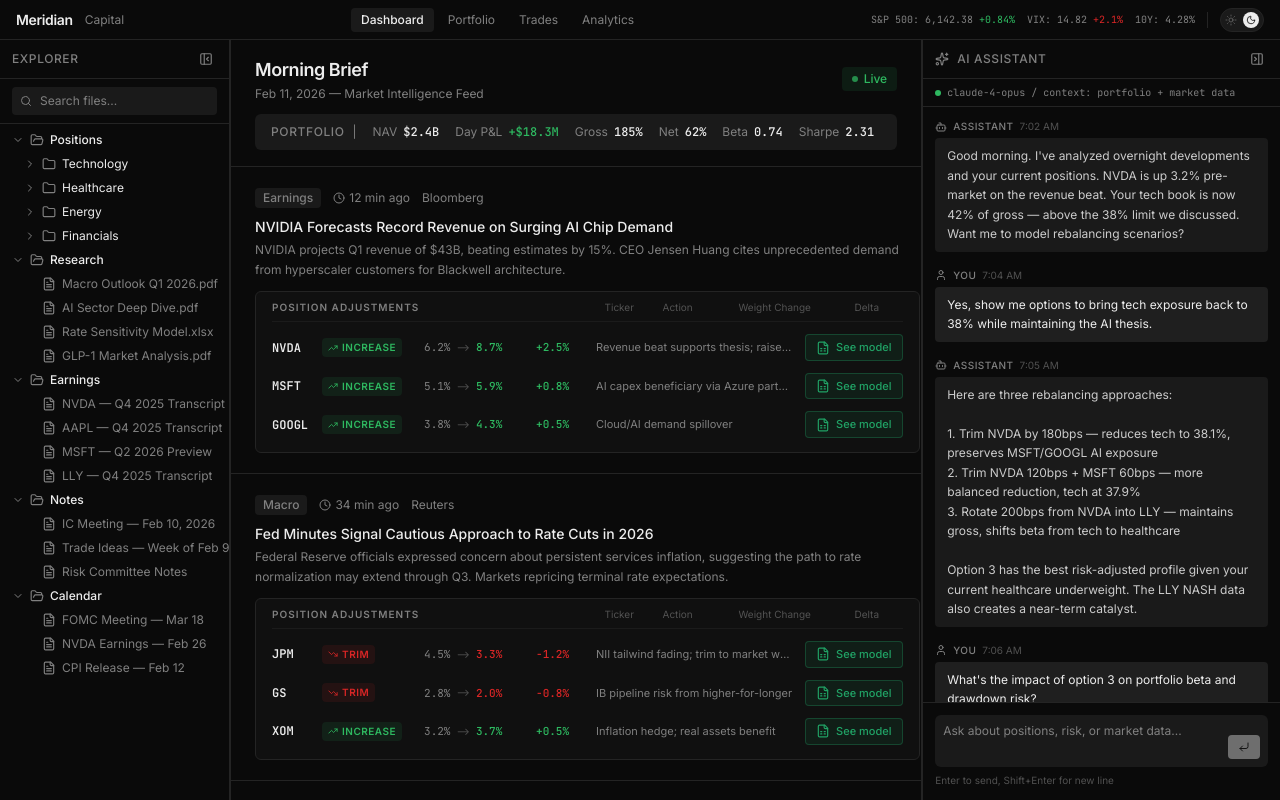
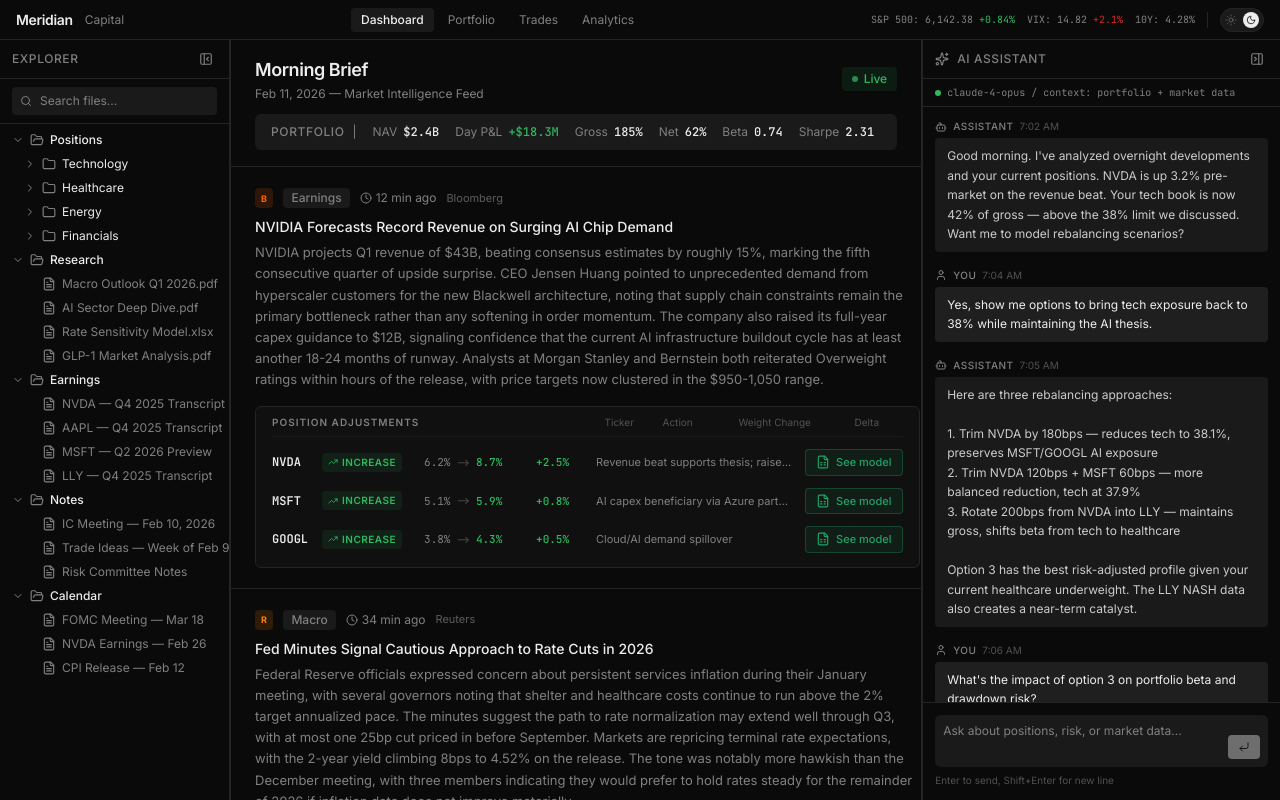
Before and after one commit to skylerlchan/v0-hedge-fund-dashboard-2, a Next.js app: page / in a window 1280 px wide. Built offline with nearby package versions, Linux system fonts and the light colour scheme.

Commit message:
feat: enhance news summaries and add SourceBadge component\n\nExtend article summaries and integrate SourceBadge for better context.

```diff
--- a/components/news-feed.tsx
+++ b/components/news-feed.tsx
@@ -47,6 +47,32 @@ function getExcelPath(ticker: string, sector: string) {
   return `/positions/${sector.toLowerCase()}/${ticker.toLowerCase()}_model.xlsx`
 }
 
+const SOURCE_COLORS: Record<string, { bg: string; text: string; abbr: string }> = {
+  Bloomberg: { bg: "bg-[#FF6600]/15", text: "text-[#FF6600]", abbr: "B" },
+  Reuters: { bg: "bg-[#FF8000]/15", text: "text-[#FF8000]", abbr: "R" },
+  "STAT News": { bg: "bg-[#1a8fc4]/15", text: "text-[#1a8fc4]", abbr: "ST" },
+  WSJ: { bg: "bg-[#0080C6]/15", text: "text-[#0080C6]", abbr: "WSJ" },
+  FT: { bg: "bg-[#FCD0B1]/20", text: "text-[#c9742e]", abbr: "FT" },
+  CNBC: { bg: "bg-[#005594]/15", text: "text-[#2080c0]", abbr: "C" },
+  "Nikkei Asia": { bg: "bg-[#c0392b]/15", text: "text-[#c0392b]", abbr: "NK" },
+}
+
+function SourceBadge({ source }: { source: string }) {
+  const config = SOURCE_COLORS[source] ?? { bg: "bg-muted", text: "text-muted-foreground", abbr: source[0] }
+  return (
+    <span
+      className={cn(
+        "inline-flex h-5 items-center justify-center rounded px-1.5 text-[9px] font-bold uppercase tracking-wider leading-none",
+        config.bg,
+        config.text,
+      )}
+      title={source}
+    >
+      {config.abbr}
+    </span>
+  )
+}
+
 const newsItems: NewsItem[] = [
   {
     id: "1",
@@ -55,7 +81,7 @@ const newsItems: NewsItem[] = [
     time: "12 min ago",
     category: "Earnings",
     summary:
-      "NVIDIA projects Q1 revenue of $43B, beating estimates by 15%. CEO Jensen Huang cites unprecedented demand from hyperscaler customers for Blackwell architecture.",
+      "NVIDIA projects Q1 revenue of $43B, beating consensus estimates by roughly 15%, marking the fifth consecutive quarter of upside surprise. CEO Jensen Huang pointed to unprecedented demand from hyperscaler customers for the new Blackwell architecture, noting that supply chain constraints remain the primary bottleneck rather than any softening in order momentum. The company also raised its full-year capex guidance to $12B, signaling confidence that the current AI infrastructure buildout cycle has at least another 18-24 months of runway. Analysts at Morgan Stanley and Bernstein both reiterated Overweight ratings within hours of the release, with price targets now clustered in the $950-1,050 range.",
     recommendations: [
       { ticker: "NVDA", company: "NVIDIA Corp.", sector: "Technology", change: 2.5, action: "increase", currentWeight: 6.2, targetWeight: 8.7, rationale: "Revenue beat supports thesis; raise to overweight" },
       { ticker: "MSFT", company: "Microsoft Corp.", sector: "Technology", change: 0.8, action: "increase", currentWeight: 5.1, targetWeight: 5.9, rationale: "AI capex beneficiary via Azure partnership" },
@@ -69,7 +95,7 @@ const newsItems: NewsItem[] = [
     time: "34 min ago",
     category: "Macro",
     summary:
-      "Federal Reserve officials expressed concern about persistent services inflation, suggesting the path to rate normalization may extend through Q3. Markets repricing terminal rate expectations.",
+      "Federal Reserve officials expressed concern about persistent services inflation during their January meeting, with several governors noting that shelter and healthcare costs continue to run above the 2% target annualized pace. The minutes suggest the path to rate normalization may extend well through Q3, with at most one 25bp cut priced in before September. Markets are repricing terminal rate expectations, with the 2-year yield climbing 8bps to 4.52% on the release. The tone was notably more hawkish than the December meeting, with three members indicating they would prefer to hold rates steady for the remainder of 2026 if inflation data does not improve materially.",
     recommendations: [
       { ticker: "JPM", company: "JPMorgan Chase", sector: "Financials", change: -1.2, action: "decrease", currentWeight: 4.5, targetWeight: 3.3, rationale: "NII tailwind fading; trim to market weight" },
       { ticker: "GS", company: "Goldman Sachs", sector: "Financials", change: -0.8, action: "decrease", currentWeight: 2.8, targetWeight: 2.0, rationale: "IB pipeline risk from higher-for-longer" },
@@ -83,7 +109,7 @@ const newsItems: NewsItem[] = [
     time: "1h ago",
     category: "Healthcare",
     summary:
-      "Phase 3 trial data shows 68% resolution of non-alcoholic steatohepatitis with fibrosis improvement. Results significantly exceed the 42% benchmark set by competitors.",
+      "Phase 3 trial data from the SYNERGY-NASH study shows a 68% resolution rate of non-alcoholic steatohepatitis with at least one stage of fibrosis improvement, significantly exceeding the 42% benchmark set by Madrigal's resmetirom in its pivotal trial. The study enrolled 1,240 patients across 180 sites globally and met all primary and secondary endpoints. Eli Lilly intends to file for an expanded indication with the FDA by mid-2026, which analysts estimate could add $8-12B in peak annual revenue on top of the existing obesity and diabetes franchise. The NASH market remains largely untapped, with only one approved therapy, and Lilly's dual GIP/GLP-1 mechanism appears to offer a differentiated safety profile that managed care payers are expected to cover broadly.",
     recommendations: [
       { ticker: "LLY", company: "Eli Lilly & Co.", sector: "Healthcare", change: 3.2, action: "increase", currentWeight: 4.1, targetWeight: 7.3, rationale: "TAM expansion into NASH; raise to high conviction" },
       { ticker: "UNH", company: "UnitedHealth Group", sector: "Healthcare", change: 0.4, action: "hold", currentWeight: 3.6, targetWeight: 4.0, rationale: "Indirect beneficiary; maintain current sizing" },
@@ -97,7 +123,7 @@ const newsItems: NewsItem[] = [
     time: "2h ago",
     category: "Corporate",
     summary:
-      "Apple authorizes additional $110 billion in share repurchases alongside a 4% dividend increase. Services revenue reaches all-time high of $26.7B, growing 18% year-over-year.",
+      "Apple has authorized an additional $110 billion in share repurchases, the largest buyback program in corporate history, alongside a 4% dividend increase to $0.27 per share. The announcement came as part of Apple's fiscal Q2 earnings, which also revealed that services revenue reached an all-time high of $26.7B, growing 18% year-over-year and now representing 28% of total revenue. CFO Luca Maestri indicated that the company's installed base of active devices exceeded 2.3 billion globally, with paid subscriptions crossing 1.1 billion. Apple Intelligence adoption has reached 74% of iPhone 16 users, with management expressing confidence that the AI feature set will drive a meaningful upgrade cycle through FY2027.",
     recommendations: [
       { ticker: "AAPL", company: "Apple Inc.", sector: "Technology", change: 1.8, action: "increase", currentWeight: 5.4, targetWeight: 7.2, rationale: "Capital return + services inflection; add to core" },
       { ticker: "META", company: "Meta Platforms", sector: "Technology", change: 0.3, action: "hold", currentWeight: 3.1, targetWeight: 3.4, rationale: "Relative value vs. AAPL less compelling now" },
@@ -110,7 +136,7 @@ const newsItems: NewsItem[] = [
     time: "3h ago",
     category: "Energy",
     summary:
-      "Exxon acquires additional 120,000 net acres in the Delaware Basin, adding estimated 650,000 BOE/day of production capacity. Analysts see move as bullish for Permian consolidation thesis.",
+      "Exxon has agreed to acquire an additional 120,000 net acres in the Delaware Basin from a privately held operator for $8.4B in an all-cash transaction, adding an estimated 650,000 BOE/day of peak production capacity. The deal makes Exxon the largest single-operator acreage holder in the Permian and is expected to be accretive to earnings and free cash flow within the first year. Management stated on the deal call that breakeven economics on the acquired acreage sit below $40/barrel WTI, providing a substantial margin of safety at current prices. Several sell-side analysts view the move as a strong signal that Permian consolidation is entering its final phase, with Chevron and ConocoPhillips likely to respond with deals of their own.",
     recommendations: [
       { ticker: "XOM", company: "Exxon Mobil", sector: "Energy", change: 1.4, action: "increase", currentWeight: 3.2, targetWeight: 4.6, rationale: "Accretive deal; production growth re-rating" },
       { ticker: "CVX", company: "Chevron Corp.", sector: "Energy", change: 0.6, action: "increase", currentWeight: 2.1, targetWeight: 2.7, rationale: "Sector tailwind; potential M&A target" },
@@ -123,7 +149,7 @@ const newsItems: NewsItem[] = [
     time: "4h ago",
     category: "Technology",
     summary:
-      "Azure growth slowed from 33% in the prior quarter, missing consensus estimates of 31%. Management attributes deceleration to capacity constraints rather than demand softening.",
+      "Azure cloud revenue growth slowed to 28% year-over-year in Microsoft's fiscal Q2, down from 33% in the prior quarter and missing consensus estimates of 31%. Management attributed the deceleration primarily to capacity constraints in key data center regions rather than any softening in enterprise demand, noting that the backlog of unfulfilled Azure commitments grew 40% sequentially. However, the miss raises questions about Microsoft's ability to convert its AI partnership with OpenAI into near-term cloud revenue at the pace the market had priced in. Capital expenditures came in at $14.2B for the quarter, above guidance, as the company races to build out AI infrastructure. Google Cloud and AWS both posted acceleration in their most recent quarters, suggesting a potential share shift.",
     recommendations: [
       { ticker: "MSFT", company: "Microsoft Corp.", sector: "Technology", change: -1.5, action: "decrease", currentWeight: 5.9, targetWeight: 4.4, rationale: "Capacity concerns; trim to fund rotation" },
       { ticker: "GOOGL", company: "Alphabet Inc.", sector: "Technology", change: 0.7, action: "increase", currentWeight: 4.3, targetWeight: 5.0, rationale: "GCP taking share; relative value play" },
@@ -137,7 +163,7 @@ const newsItems: NewsItem[] = [
     time: "5h ago",
     category: "Strategy",
     summary:
-      "David Kostin raises target citing better-than-expected earnings growth and stable margins. Notes AI-driven productivity gains are beginning to show in corporate results across sectors.",
+      "Chief U.S. equity strategist David Kostin raised Goldman's year-end S&P 500 target from 5,900 to 6,500, citing better-than-expected corporate earnings growth and surprisingly stable operating margins across the index. Kostin noted that AI-driven productivity gains are beginning to materialize in corporate results, with companies reporting 3-5% improvements in SG&A efficiency where AI tools have been deployed at scale. The revised target implies roughly 8% upside from current levels and assumes no recession in 2026, two 25bp Fed cuts, and continued earnings growth of 11-13% for S&P 500 constituents. Goldman's model now assigns a 15% probability to a 'melt-up' scenario where the index reaches 7,000 by year-end.",
     recommendations: [
       { ticker: "GS", company: "Goldman Sachs", sector: "Financials", change: 0.3, action: "hold", currentWeight: 2.0, targetWeight: 2.3, rationale: "Sentiment positive but priced in" },
       { ticker: "JPM", company: "JPMorgan Chase", sector: "Financials", change: 0.5, action: "increase", currentWeight: 3.3, targetWeight: 3.8, rationale: "Beta play on broadening rally" },
@@ -150,7 +176,7 @@ const newsItems: NewsItem[] = [
     time: "6h ago",
     category: "Geopolitical",
     summary:
-      "Beijing unveils $150B in subsidies and tax incentives for domestic semiconductor manufacturing. US chipmakers may face headwinds from increased competition in mature node segments.",
+      "Beijing has unveiled a $150B stimulus package consisting of direct subsidies, tax incentives, and low-interest loans targeted at domestic semiconductor manufacturing and AI development. The package represents a significant escalation in China's push for tech self-sufficiency and is expected to accelerate capacity buildout in mature node chips (28nm and above), where Chinese foundries are rapidly closing the gap with global leaders. U.S. chipmakers may face headwinds from increased competition in these segments, particularly in automotive and industrial applications. The announcement also includes provisions to restrict foreign cloud providers from serving Chinese government agencies, which could impact hyperscaler revenue projections for the Asia-Pacific region.",
     recommendations: [
       { ticker: "NVDA", company: "NVIDIA Corp.", sector: "Technology", change: -0.4, action: "decrease", currentWeight: 8.7, targetWeight: 8.3, rationale: "Geopolitical risk premium; slight de-risk" },
       { ticker: "AAPL", company: "Apple Inc.", sector: "Technology", change: -0.7, action: "decrease", currentWeight: 7.2, targetWeight: 6.5, rationale: "China revenue exposure ~18%; trim hedging cost" },
@@ -246,13 +272,14 @@ function NewsCard({ item }: { item: NewsItem }) {
   return (
     <article className="group border-b border-border px-6 py-5 transition-colors hover:bg-card/60">
       {/* Meta row */}
-      <div className="mb-2 flex items-center gap-3">
+      <div className="mb-2 flex items-center gap-2.5">
+        <SourceBadge source={item.source} />
         <CategoryBadge category={item.category} />
         <span className="flex items-center gap-1 text-xs text-muted-foreground">
           <Clock className="h-3 w-3" />
           {item.time}
         </span>
-        <span className="text-xs text-muted-foreground">{item.source}</span>
+        <span className="text-[11px] text-muted-foreground/70">{item.source}</span>
         <button
           type="button"
           className="ml-auto shrink-0 rounded-md p-1 text-muted-foreground opacity-0 transition-all hover:bg-accent hover:text-foreground group-hover:opacity-100"
@@ -263,10 +290,10 @@ function NewsCard({ item }: { item: NewsItem }) {
       </div>
 
       {/* Headline + Summary */}
-      <h3 className="mb-1 text-sm font-medium leading-snug text-foreground">
+      <h3 className="mb-1.5 text-sm font-medium leading-snug text-foreground">
         {item.headline}
       </h3>
-      <p className="mb-3 text-xs leading-relaxed text-muted-foreground line-clamp-2">
+      <p className="mb-4 text-[13px] leading-relaxed text-muted-foreground">
         {item.summary}
       </p>
 
```
